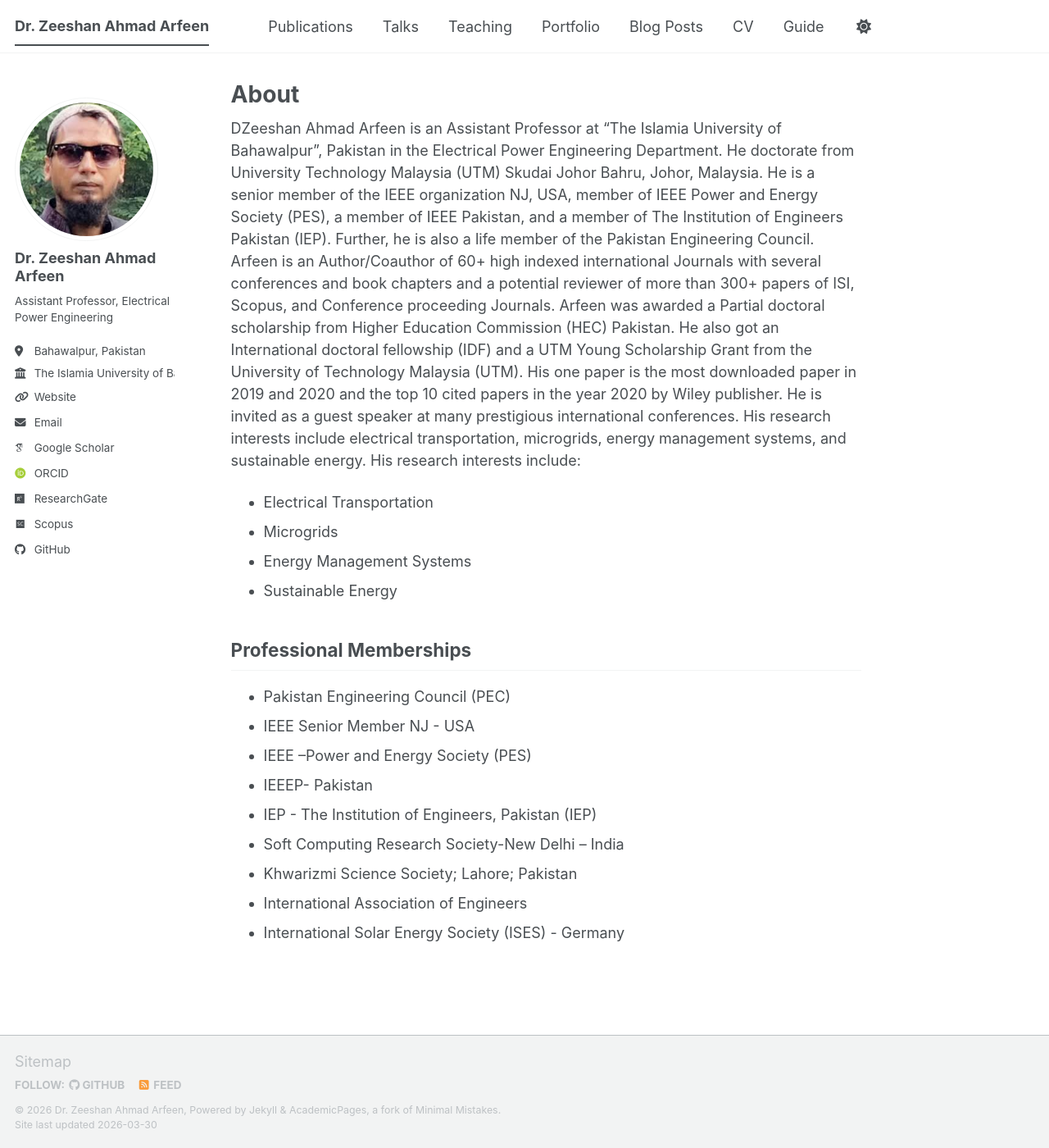
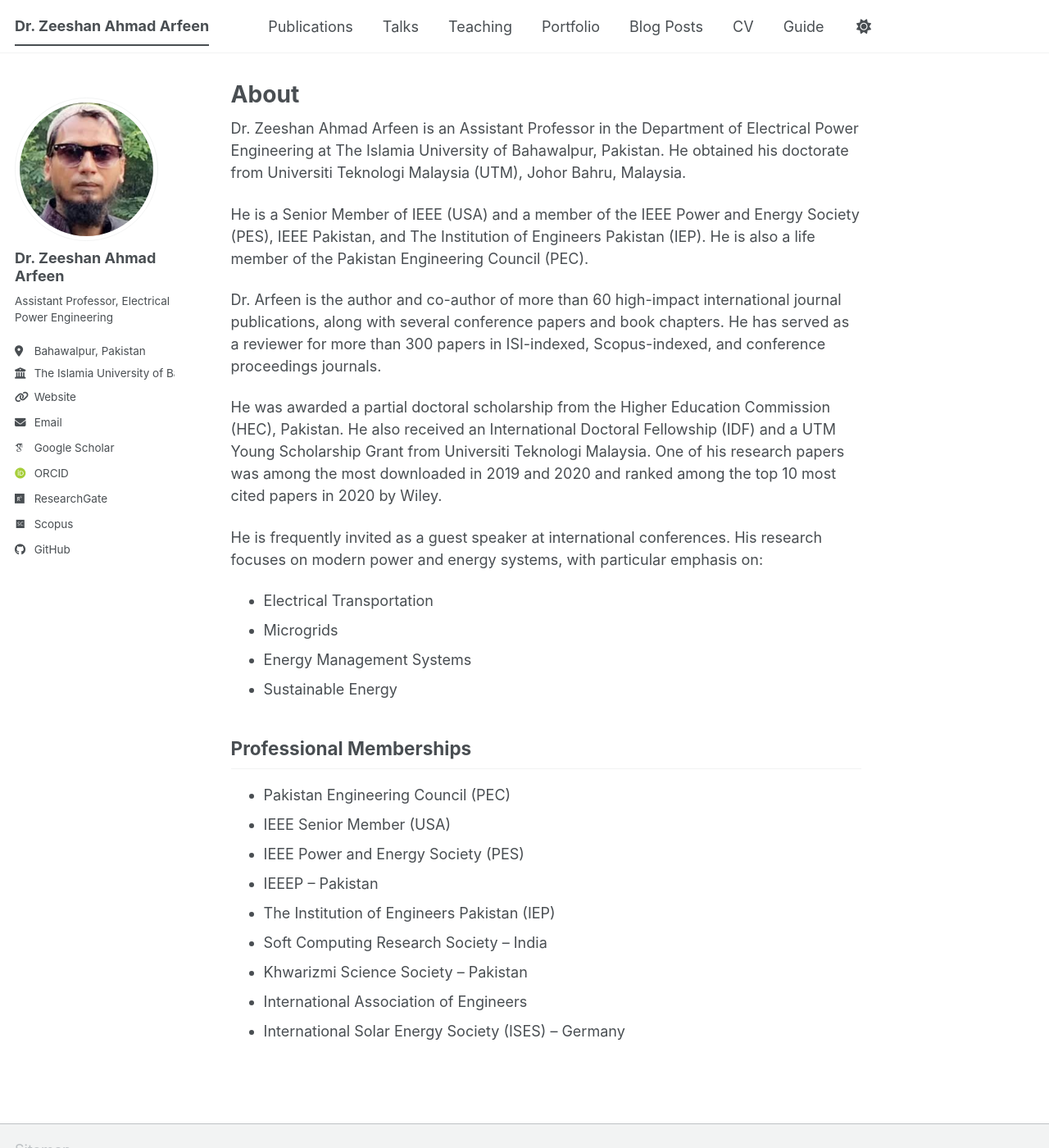
Before and after one commit to ZeeshanAhmadArfeen/ZeeshanAhmadArfeen.github.io, a Jekyll site: the page built from _pages/about.md, in a window 1280 px wide and 1400 px high. Shown: the whole window at 82% size. Built offline with Jekyll 4.4.1, drawn with Linux system fonts in a browser that asks for light colours; some web fonts are replaced; a script bundle is joined from its source files by our own code; library files that are not in the unit come from our copies.

Commit message:
fix professional about section

```diff
--- a/_pages/about.md
+++ b/_pages/about.md
@@ -7,22 +7,15 @@ redirect_from:
   - /about.html
 ---
 
-DZeeshan Ahmad Arfeen is an Assistant Professor at “The Islamia University of Bahawalpur”,
-Pakistan in the Electrical Power Engineering Department. He doctorate from University
-Technology Malaysia (UTM) Skudai Johor Bahru, Johor, Malaysia. He is a senior member of
-the IEEE organization NJ, USA, member of IEEE Power and Energy Society (PES), a member
-of IEEE Pakistan, and a member of The Institution of Engineers Pakistan (IEP). Further, he is
-also a life member of the Pakistan Engineering Council. Arfeen is an Author/Coauthor of 60+
-high indexed international Journals with several conferences and book chapters and a potential
-reviewer of more than 300+ papers of ISI, Scopus, and Conference proceeding Journals. Arfeen
-was awarded a Partial doctoral scholarship from Higher Education Commission (HEC)
-Pakistan. He also got an International doctoral fellowship (IDF) and a UTM Young Scholarship
-Grant from the University of Technology Malaysia (UTM). His one paper is the most
-downloaded paper in 2019 and 2020 and the top 10 cited papers in the year 2020 by Wiley
-publisher. He is invited as a guest speaker at many prestigious international conferences. His
-research interests include electrical transportation, microgrids, energy management systems,
-and sustainable energy.
-His research interests include:
+Dr. Zeeshan Ahmad Arfeen is an Assistant Professor in the Department of Electrical Power Engineering at The Islamia University of Bahawalpur, Pakistan. He obtained his doctorate from Universiti Teknologi Malaysia (UTM), Johor Bahru, Malaysia.
+
+He is a Senior Member of IEEE (USA) and a member of the IEEE Power and Energy Society (PES), IEEE Pakistan, and The Institution of Engineers Pakistan (IEP). He is also a life member of the Pakistan Engineering Council (PEC).
+
+Dr. Arfeen is the author and co-author of more than 60 high-impact international journal publications, along with several conference papers and book chapters. He has served as a reviewer for more than 300 papers in ISI-indexed, Scopus-indexed, and conference proceedings journals.
+
+He was awarded a partial doctoral scholarship from the Higher Education Commission (HEC), Pakistan. He also received an International Doctoral Fellowship (IDF) and a UTM Young Scholarship Grant from Universiti Teknologi Malaysia. One of his research papers was among the most downloaded in 2019 and 2020 and ranked among the top 10 most cited papers in 2020 by Wiley.
+
+He is frequently invited as a guest speaker at international conferences. His research focuses on modern power and energy systems, with particular emphasis on:
 
 - Electrical Transportation
 - Microgrids
@@ -32,11 +25,11 @@ His research interests include:
 ## Professional Memberships
 
 - Pakistan Engineering Council (PEC)
-- IEEE Senior Member NJ - USA
-- IEEE –Power and Energy Society (PES)
-- IEEEP- Pakistan
-- IEP - The Institution of Engineers, Pakistan (IEP)
-- Soft Computing Research Society-New Delhi – India
-- Khwarizmi Science Society; Lahore; Pakistan
+- IEEE Senior Member (USA)
+- IEEE Power and Energy Society (PES)
+- IEEEP – Pakistan
+- The Institution of Engineers Pakistan (IEP)
+- Soft Computing Research Society – India
+- Khwarizmi Science Society – Pakistan
 - International Association of Engineers
-- International Solar Energy Society (ISES) - Germany
+- International Solar Energy Society (ISES) – Germany
```
